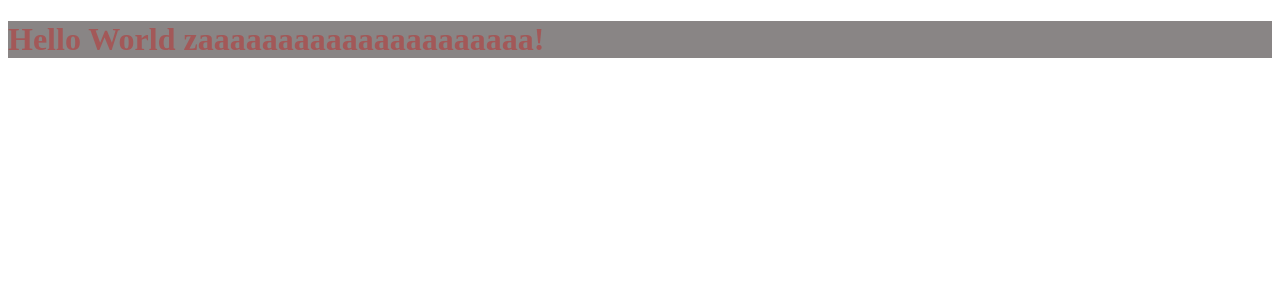
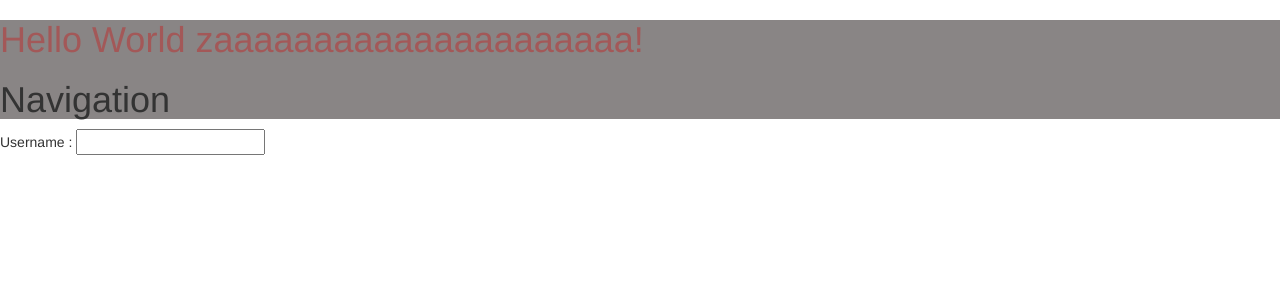
Before and after one commit to GamzeAkbal1/Angular-2-learning, an Angular app: page / in a window 1280 px wide. Shown: the top 300 px of the page. Built offline with nearby package versions, Linux system fonts and the light colour scheme.

Commit message:
More Component :zap:

```diff
--- a/angular-cli.json
+++ b/angular-cli.json
@@ -18,7 +18,8 @@
       "tsconfig": "tsconfig.json",
       "prefix": "app",
       "styles": [
-        "styles.css"
+        "styles.css",
+        "/home/xernea/Desktop/Programming/my-app/node_modules/bootstrap/dist/css/bootstrap.min.css"
       ],
       "scripts": [],
       "environments": {
--- a/package.json
+++ b/package.json
@@ -20,6 +20,7 @@
     "@angular/platform-browser": "^2.3.1",
     "@angular/platform-browser-dynamic": "^2.3.1",
     "@angular/router": "^3.3.1",
+    "bootstrap": "^3.3.7",
     "core-js": "^2.4.1",
     "rxjs": "^5.0.1",
     "ts-helpers": "^1.1.1",
--- a/src/app/app.component.html
+++ b/src/app/app.component.html
@@ -1,5 +1,14 @@
 <div class="h1-div">
-<h1>
-  {{title}}
-</h1>
+  <h1>
+    {{title}}
+  </h1>
+  <app-navigation></app-navigation>
 </div>
+<div>
+  <div>Username : <input type="text" [(ngModel)]="username">
+
+  </div>
+  <div>
+    {{username}}
+  </div>
+</div>
--- a/src/app/app.component.ts
+++ b/src/app/app.component.ts
@@ -7,4 +7,5 @@ import { Component } from '@angular/core';
 })
 export class AppComponent {
   title = 'Hello World zaaaaaaaaaaaaaaaaaaaaa!';
+  username = '';
 }
--- a/src/app/app.module.ts
+++ b/src/app/app.module.ts
@@ -2,12 +2,13 @@ import { BrowserModule } from '@angular/platform-browser';
 import { NgModule } from '@angular/core';
 import { FormsModule } from '@angular/forms';
 import { HttpModule } from '@angular/http';
-
+import { NavigationComponent } from './app.navigation';
 import { AppComponent } from './app.component';
 
 @NgModule({
   declarations: [
-    AppComponent
+    AppComponent,
+    NavigationComponent
   ],
   imports: [
     BrowserModule,
--- /dev/null
+++ b/src/app/navigation.component.html
@@ -0,0 +1 @@
+<h1>Navigation</h1>
```
Also changed, not shown: src/app/app.navigation.ts (added, +12 -0 lines), src/app/navigation.component.css (added), 1 other file (tests, documents, lock files or other folders).
